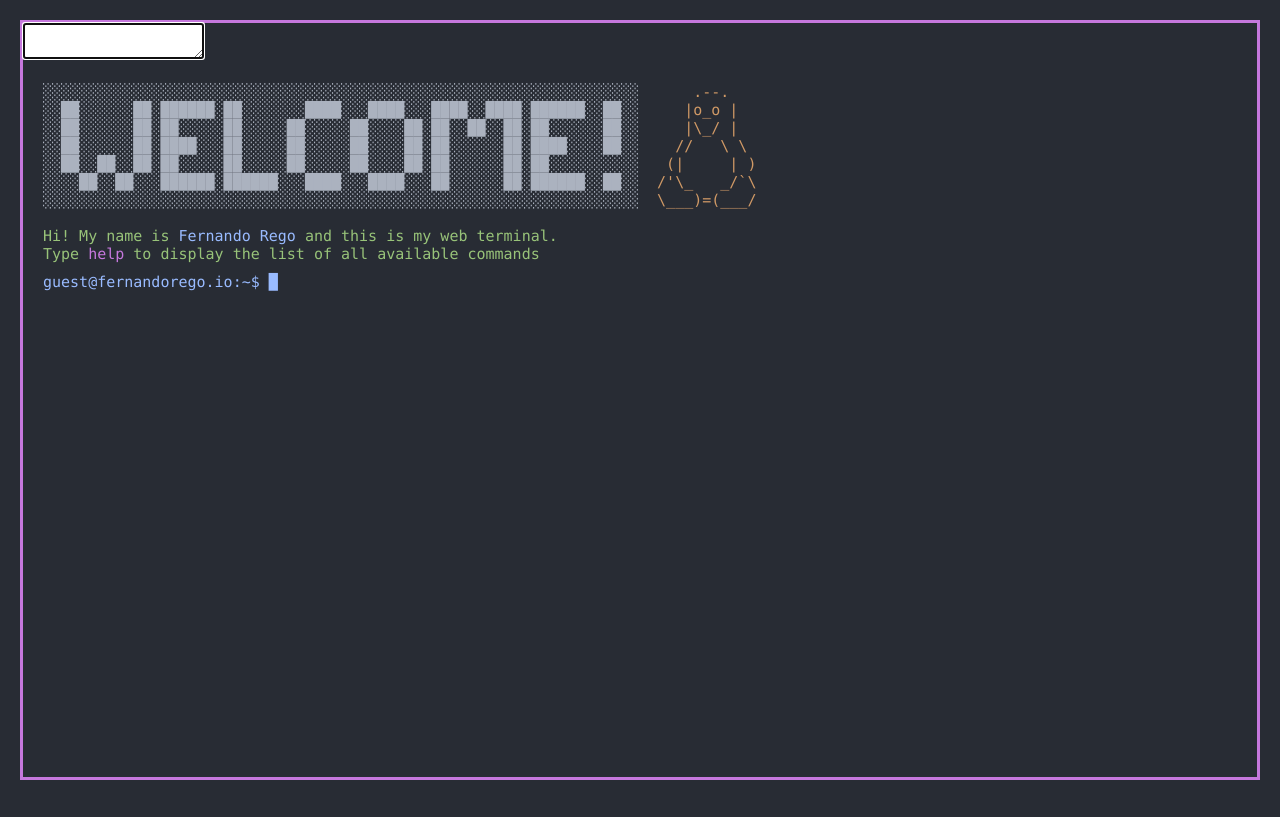
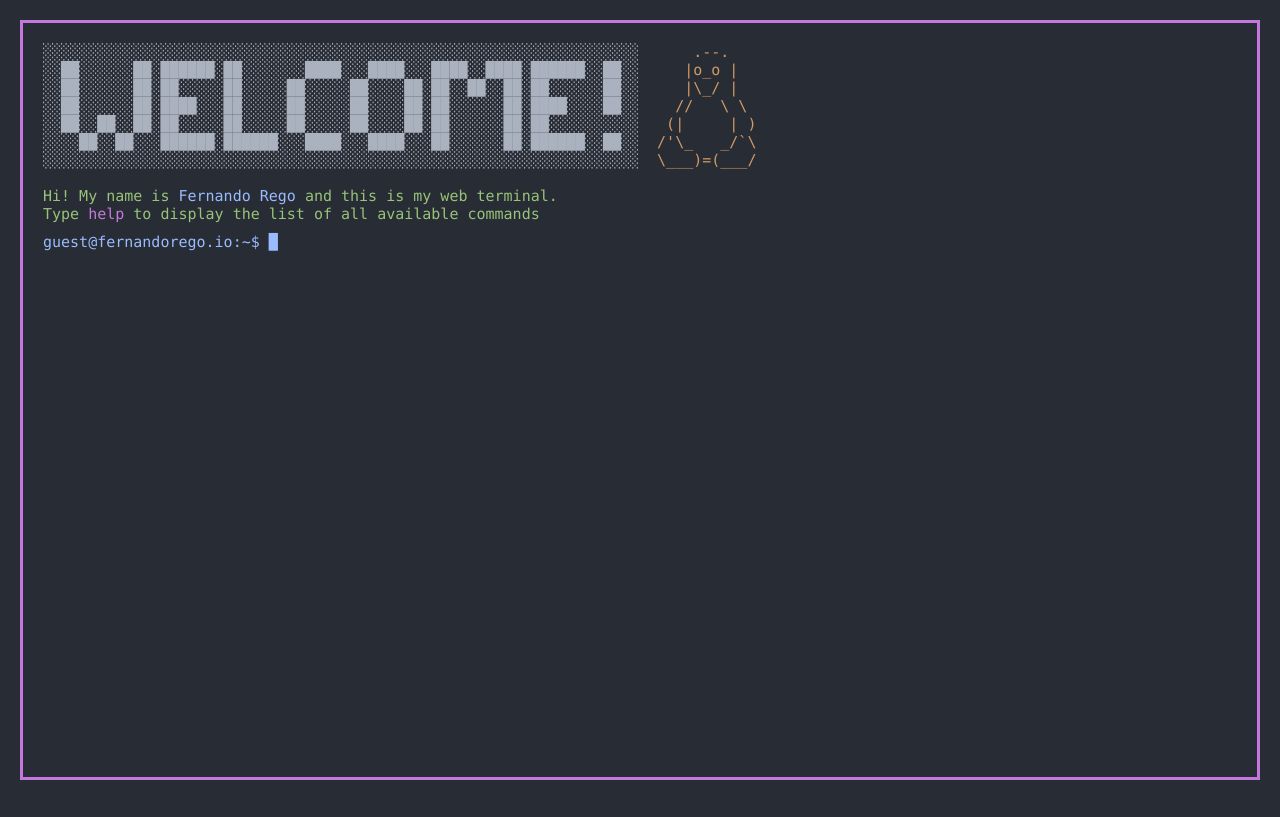
Before and after one commit to fernandorego/fernandorego.github.io, a plain HTML site: page index.html in a window 1280 px wide. Drawn offline with Linux system fonts and the light colour scheme.

Commit message:
Remove textarea

```diff
--- a/index.html
+++ b/index.html
@@ -13,7 +13,6 @@
     <script src="public/js/main.js" type="module"></script>
 </head>
 <body>
-    <textarea onkeydown="console.log('keydown')" type="text" id="textarea" maxlength="0"></textarea>
     <div id="terminal" class="terminal"></div>
 </body>
 </html>
```
